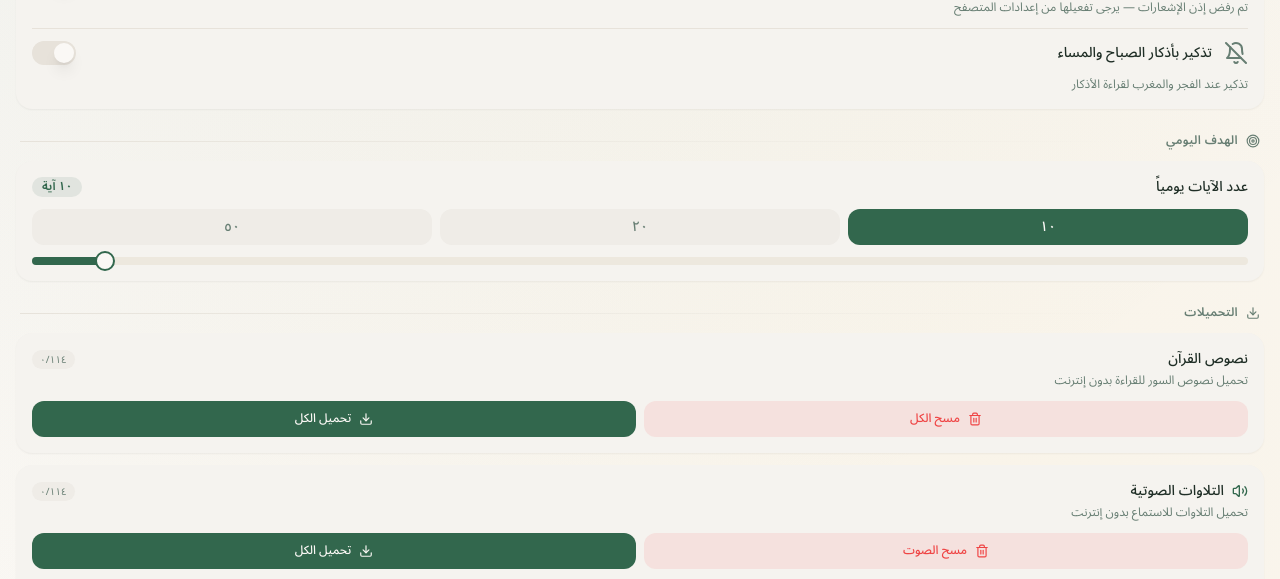
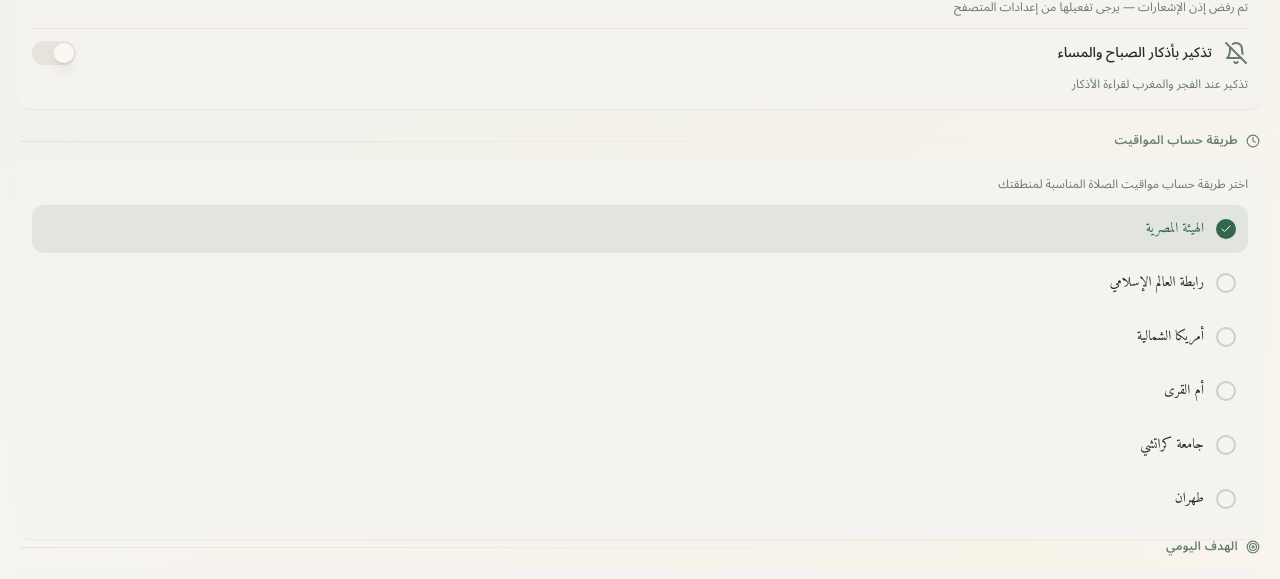
Before and after one commit to iammagdy/wisequran, a React (Vite) app: page /settings in a window 1280 px wide. Shown: the part 1731-2310 px from the top of the page. Built offline with nearby package versions, Linux system fonts and the light colour scheme; no server answers; the HTML template or start-up script is replaced by a standard one.

Commit message:
Add prayer method UI
Co-authored-by: iammagdy <178702197+iammagdy@users.noreply.github.com>

```diff
--- a/src/pages/SettingsPage.tsx
+++ b/src/pages/SettingsPage.tsx
@@ -366,7 +366,40 @@ export default function SettingsPage() {
           </motion.div>
         </section>
 
+        {/* ─── Prayer Calculation Method ─── */}
         <section>
+          <div className="section-title flex items-center gap-1.5">
+            <Clock className="h-3.5 w-3.5" />
+            طريقة حساب المواقيت
+          </div>
+          <motion.div
+            initial={{ opacity: 0, y: 10 }}
+            animate={{ opacity: 1, y: 0 }}
+            transition={{ delay: 0.035 }}
+            className="rounded-xl bg-card p-4 shadow-sm"
+          >
+            <p className="mb-3 text-xs text-muted-foreground">اختر طريقة حساب مواقيت الصلاة المناسبة لمنطقتك</p>
+            <div className="space-y-1.5">
+              {(Object.entries(CALCULATION_METHODS) as [CalculationMethod, typeof CALCULATION_METHODS[CalculationMethod]][]).map(([key, method]) => (
+                <button
+                  key={key}
+                  onClick={() => setCalcMethod(key)}
+                  className={`flex w-full items-center gap-3 rounded-lg px-3 py-2.5 text-sm font-medium transition-colors ${
+                    calcMethod === key
+                      ? "bg-primary/10 text-primary"
+                      : "text-foreground hover:bg-muted"
+                  }`}
+                >
+                  <div className={`flex h-5 w-5 shrink-0 items-center justify-center rounded-full border-2 transition-colors ${
+                    calcMethod === key ? "border-primary bg-primary" : "border-muted-foreground/30"
+                  }`}>
+                    {calcMethod === key && <Check className="h-3 w-3 text-primary-foreground" />}
+                  </div>
+                  <span className="font-arabic">{method.name}</span>
+                </button>
+              ))}
+            </div>
+          </motion.div>
           <div className="section-title flex items-center gap-1.5">
             <Target className="h-3.5 w-3.5" />
             الهدف اليومي
```
